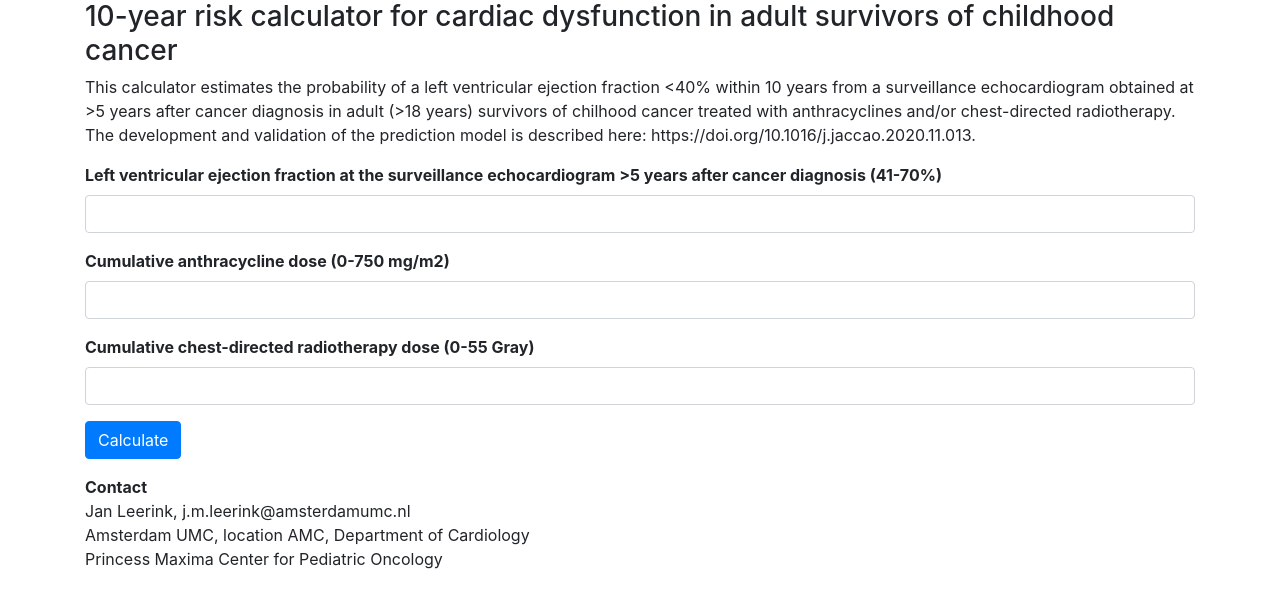
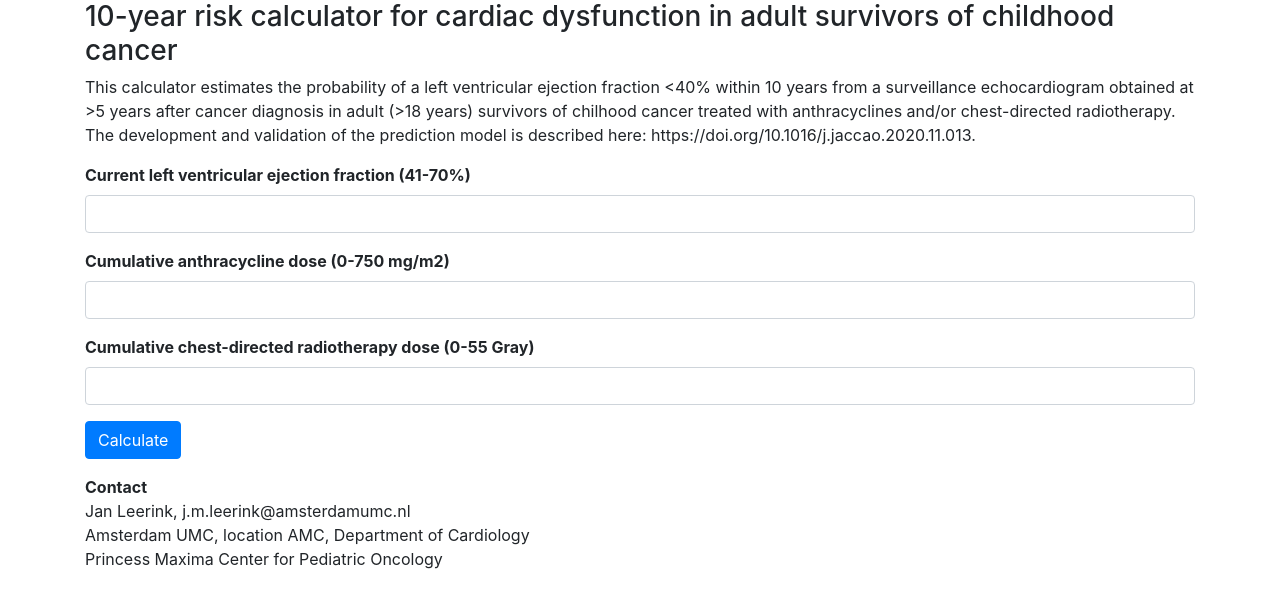
Before and after one commit to casperleerink/risk_of_cardiomyopathy, a plain HTML site: page index.html in a window 1280 px wide. Drawn offline with nearby package versions, Linux system fonts and the light colour scheme.

Commit message:
Update index.html

```diff
--- a/index.html
+++ b/index.html
@@ -32,8 +32,7 @@ Je kan de veranderingen die je maakt direct in de browser zien door deze file te
             <form>
                 <div class="form-group">
                     <!-- Je kan hier de labels veranderen als je dat wil -->
-                    <label for="EF"><b>Left ventricular ejection fraction at the surveillance echocardiogram >5 years
-                        after cancer diagnosis (41-70%)</b></label>
+                    <label for="EF"><b>Current left ventricular ejection fraction (41-70%)</b></label>
                     <input type="number" class="form-control" id="EF" min="41" max="70">
                 </div>
                 <div class="form-group">
```
